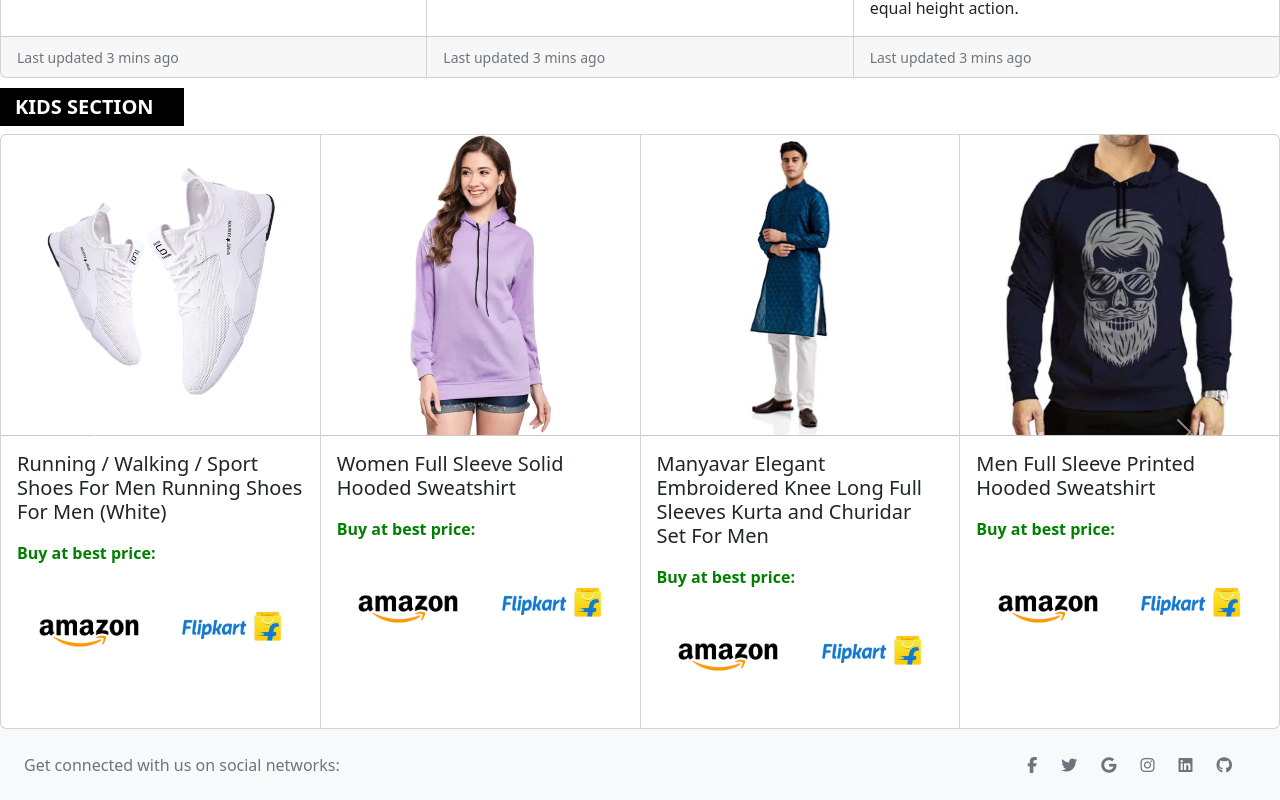
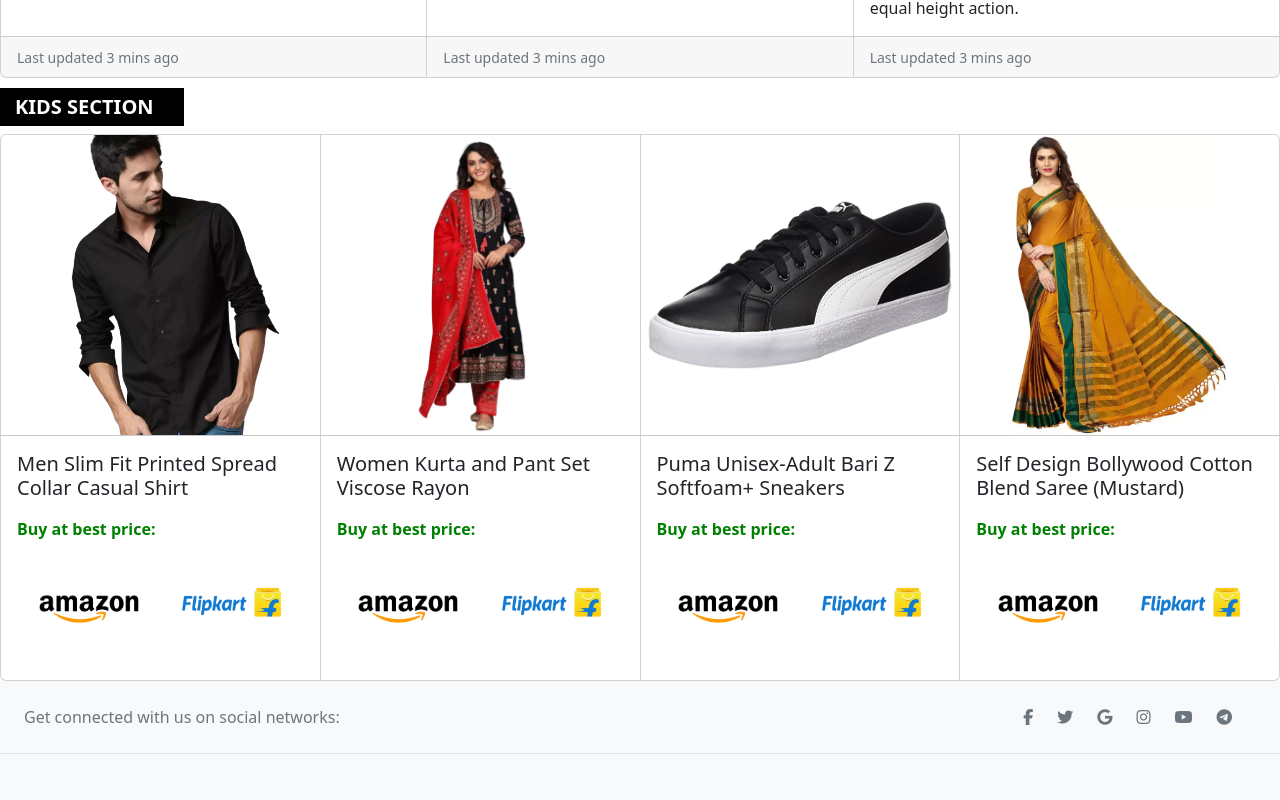
Before and after one commit to rishabhs955/shopyapp, a React (Create React App) app: page / in a window 1280 px wide. Shown: the part 2740-3540 px from the top of the page. Built offline with nearby package versions, Linux system fonts and the light colour scheme.

Commit message:
Latest updates

```diff
--- a/src/components/Footer/Footer.jsx
+++ b/src/components/Footer/Footer.jsx
@@ -20,14 +20,14 @@
           <a href='' className='me-4 text-reset'>
             <MDBIcon fab icon="google" />
           </a>
-          <a href='' className='me-4 text-reset'>
+          <a href='https://www.instagram.com/shapind_/' className='me-4 text-reset'>
             <MDBIcon fab icon="instagram" />
           </a>
-          <a href='' className='me-4 text-reset'>
-            <MDBIcon fab icon="linkedin" />
+          <a href='https://www.youtube.com/@shapind' className='me-4 text-reset'>
+            <MDBIcon fab icon="youtube" />
           </a>
-          <a href='' className='me-4 text-reset'>
-            <MDBIcon fab icon="github" />
+          <a href='https://t.me/shapind' className='me-4 text-reset'>
+            <MDBIcon fab icon="telegram" />
           </a>
         </div>
       </section>
--- a/src/components/MainBody/MainBody.jsx
+++ b/src/components/MainBody/MainBody.jsx
@@ -15,6 +15,12 @@
 import fas6 from '../fashionAssets/hoodie.png';
 import fas7 from '../fashionAssets/kurta.jpg';
 import fas8 from '../fashionAssets/hoodie1.webp';
+
+//Kids
+import kid0 from '../kidsAssets/kid0.webp';
+import kid1 from '../kidsAssets/kid1.webp';
+import kid2 from '../kidsAssets/kid2.webp';
+import kid3 from '../kidsAssets/kid3.jpg';
 
 //Affiliate
 import amazon from '../affiliateAssets/amazon.png';
@@ -201,23 +207,23 @@
     </CardGroup>
     <h1 className='MainCardsHeading'>Kids Section</h1>
       <Carousel>
-      <Carousel.Item interval={100000}>
+      <Carousel.Item interval={1000}>
         <CardGroup>
             <MainCard
-              productImg={fas5}
-              productTitle={"Running / Walking / Sport Shoes For Men Running Shoes For Men  (White)"}
+              productImg={kid0}
+              productTitle={"Baby Smile Small Kids Cycle Toys / Baby Tricycle / Kids Trike 4006-Black Tricycle  (Black)"}
             />
             <MainCard
-              productImg={fas6}
-              productTitle={"Women Full Sleeve Solid Hooded Sweatshirt"}
+              productImg={kid1}
+              productTitle={"Vivida Enterprise Dancing cactus Toy Talking Repeat Singing Toy 120 Songs (Green)  (Green)"}
             />
             <MainCard
-              productImg={fas7}
-              productTitle={"Manyavar Elegant Embroidered Knee Long Full Sleeves Kurta and Churidar Set For Men"}
+              productImg={kid2}
+              productTitle={"Mirana USB Rechargeable Racing RC Car | High Speed Remote Control Toy  (Pearl White)"}
             />
             <MainCard
-              productImg={fas8}
-              productTitle={"Men Full Sleeve Printed Hooded Sweatshirt"}
+              productImg={kid3}
+              productTitle={"Babique Octopus Sitting Plush Soft Toy Cute Kids Animal Home Decor Boys/Girls (17 cm)"}
             />
           </CardGroup>
         </Carousel.Item>
```
